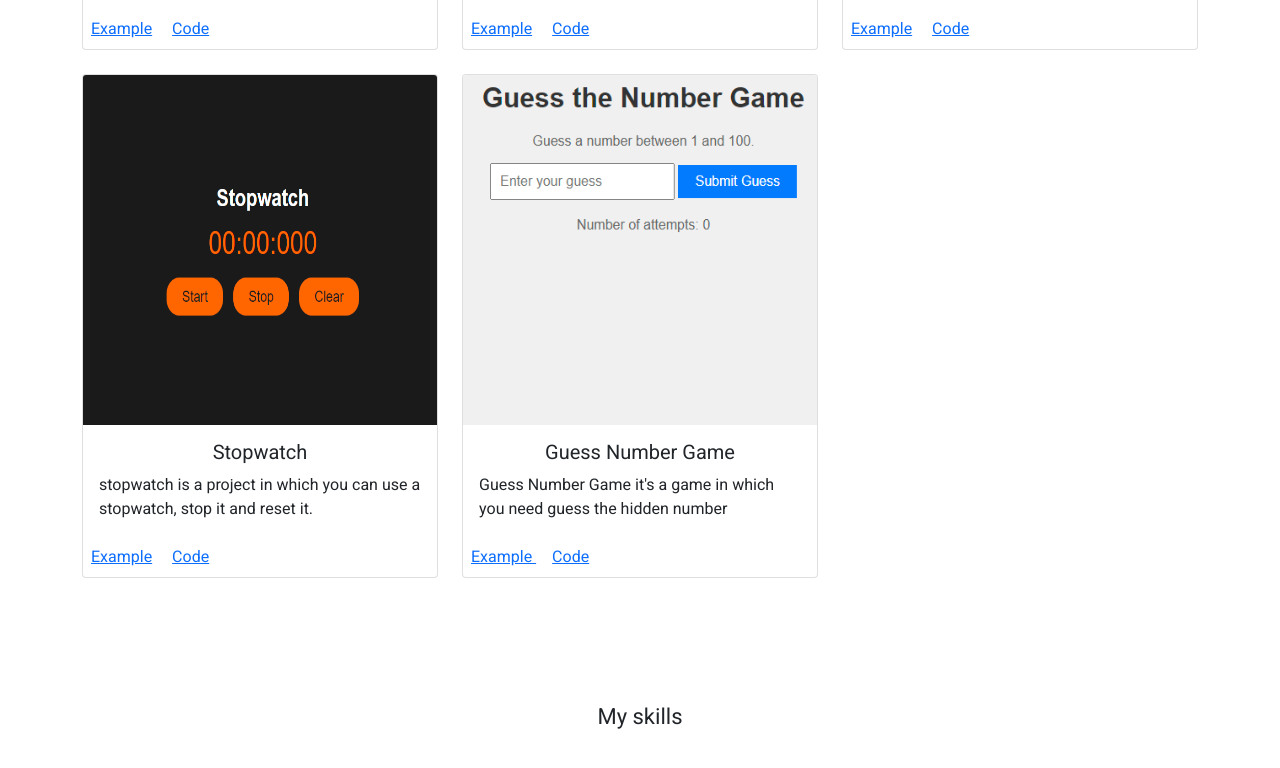
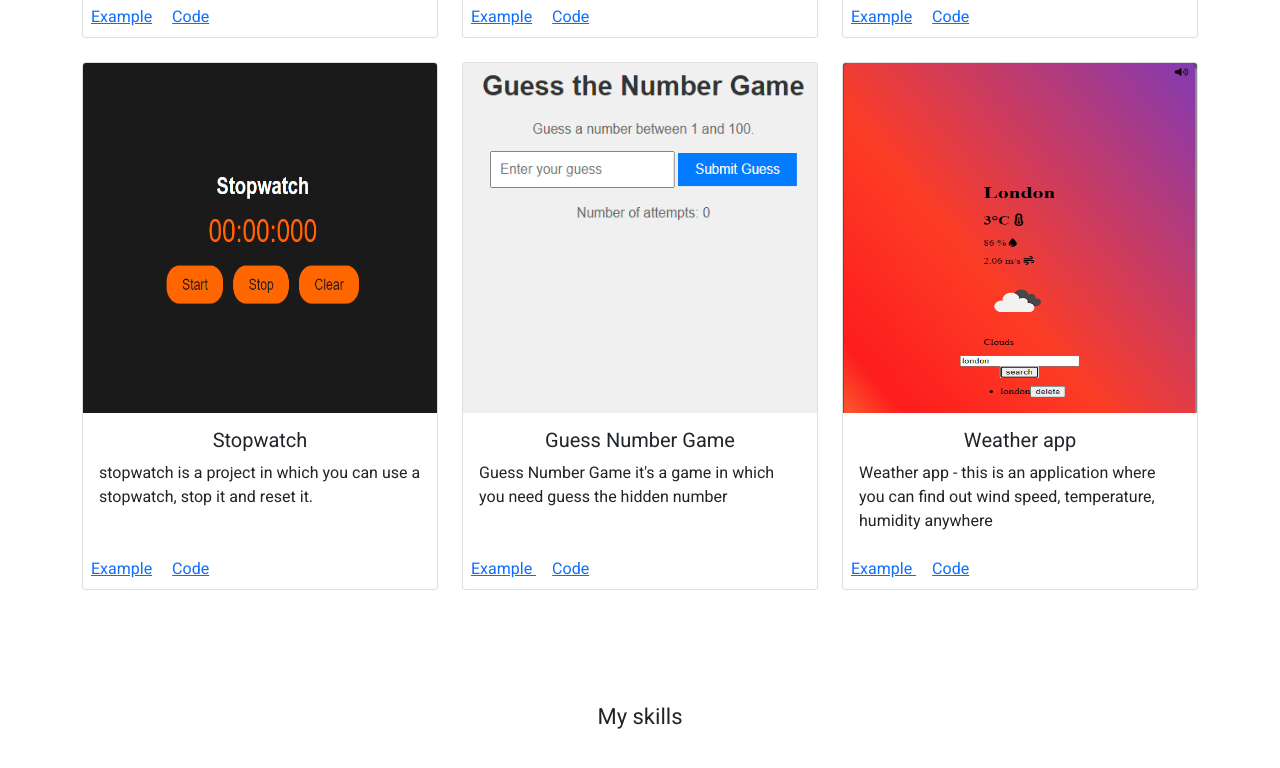
Before and after one commit to BeAsT436/portfolio, a plain HTML site: page index.html in a window 1280 px wide. Shown: the part 1344-2112 px from the top of the page. Drawn offline with nearby package versions, Linux system fonts and the light colour scheme.

Commit message:
add links

```diff
--- a/index.html
+++ b/index.html
@@ -205,13 +205,42 @@
             <div class="mt-auto p-2">
               <a
                 target="_blank"
-                href="https://beast436.github.io/Stopwatch/"
+                href="https://beast436.github.io/Number-game/"
                 class="card-link"
                 >Example
               </a>
               <a
                 target="_blank"
-                href="https://github.com/BeAsT436/Stopwatch"
+                href="https://github.com/BeAsT436/Number-game"
+                class="card-link"
+                >Code
+              </a>
+            </div>
+          </div>
+        </div>
+        <div class="col-lg-4 col-md-6 mb-4">
+          <div class="card h-100">
+            <img
+              class="card-img-top"
+              src="./images/weather.png"
+            />
+            <div class="card-body">
+              <h5 class="card-title text-center">Weather app</h5>
+              <p class="card-text">
+                Weather app - this is an application where you can
+                find out wind speed, temperature, humidity anywhere
+              </p>
+            </div>
+            <div class="mt-auto p-2">
+              <a
+                target="_blank"
+                href="https://beast436.github.io/weather-app/"
+                class="card-link"
+                >Example
+              </a>
+              <a
+                target="_blank"
+                href="https://github.com/BeAsT436/weather-app"
                 class="card-link"
                 >Code
               </a>
@@ -219,6 +248,8 @@
           </div>
         </div>
       </div>
+      </div>
+
       <!-- end fourth project -->
     </section>
     <!-- end projects -->
```
Also changed, not shown: images/weather.png (added).
